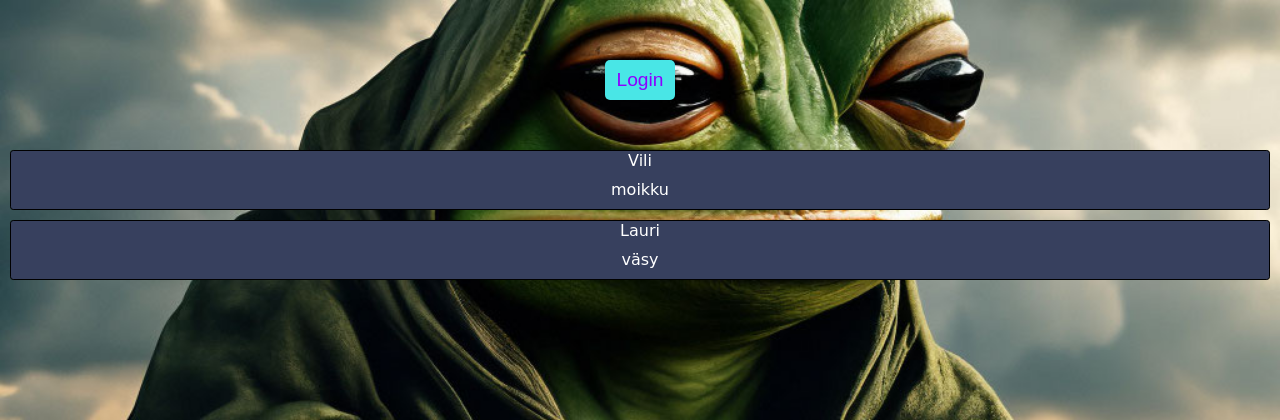
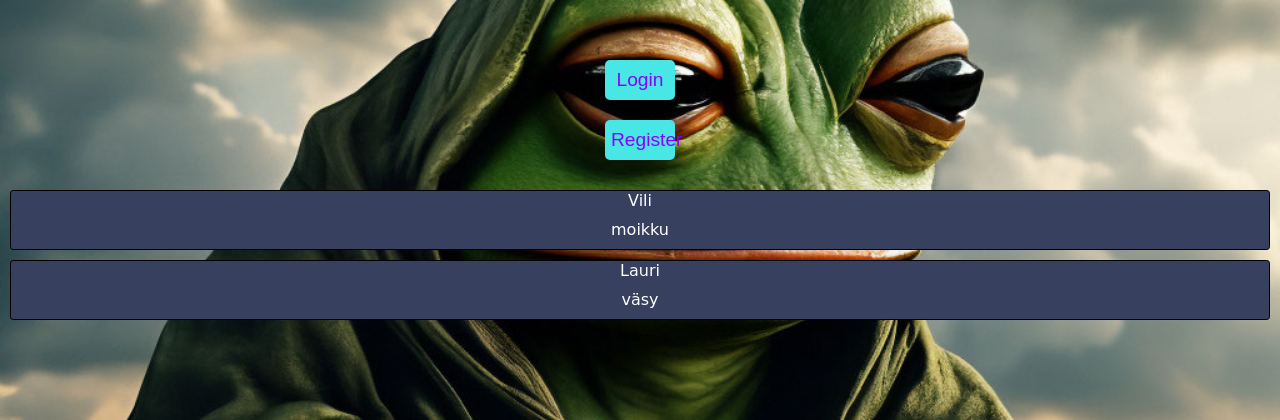
Before and after one commit to Finfeny/TAItter, a PHP site: page / in a window 1280 px wide. Shown: the top 420 px of the page. Run offline with PHP 8.4, Linux system fonts and the light colour scheme; data comes from the database, SQL or seed files in the repository.

Commit message:
register

```diff
--- a/index.php
+++ b/index.php
@@ -43,6 +43,20 @@ session_start();
             if (isset($_SESSION["user"])) {
                 echo "Logged in as " . $_SESSION["user"]["name"];
             }
+            else {
+                ?>
+                <button id="registerButton" onclick="
+                    document.querySelector('#registerButton').style.display = 'none';
+                    document.querySelector('#registerForm').style.display = 'block';
+                    ">Register
+                </button>
+                <form action="register.php" method="POST" id="registerForm" style="display: none">
+                    <input id ="inputbox" type="text" name="name" id="name">
+                    <input id ="inputbox" type="password" name="password" id="password">
+                    <input id ="sendbutton" type="submit" value="Register">
+                </form>
+                <?php
+            }
         ?>
     </div>
 
@@ -64,7 +78,7 @@ session_start();
                     this.closest('.post').querySelector('.editForm').style.display = 'block';
                     this.closest('.post').querySelector('.editContent').value = this.closest('.post').querySelector('.postContent').innerText;
                     this.closest('.post').querySelector('.editId').value = this.closest('.post').querySelector('.postDelete input').value;
-                    ">EEddit
+                    ">Edit
                 </button>
                 <form class="editForm" action="editpost.php" method="POST" style="display: none">
                     <input class="editContent" type="text" name="content" id="content">
--- a/style.css
+++ b/style.css
@@ -11,7 +11,7 @@ body {
 }
 
 #login {
-    padding: 40px;
+    padding-top: 40px;
 }
 
 #loginButton {
@@ -23,6 +23,21 @@ body {
     color: rgb(140, 0, 255);
     border-radius: 5px;
     border: none;
+}
+
+#registerButton {
+    margin-block: 20px;
+    background-color: rgb(73, 230, 230);
+    width: 70px;
+    height: 40px;
+    font-size: 1.5vw;
+    color: rgb(140, 0, 255);
+    border-radius: 5px;
+    border: none;
+}
+
+.editButton {
+    width: 50px;
 }
 
 /* #logout {
```
Also changed, not shown: register.php (added, +12 -0 lines).
